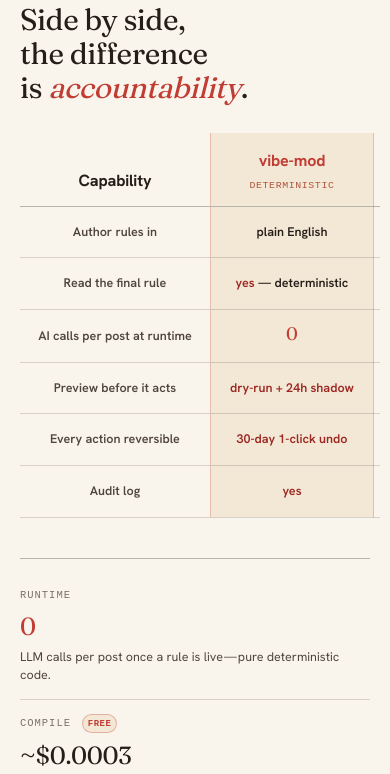
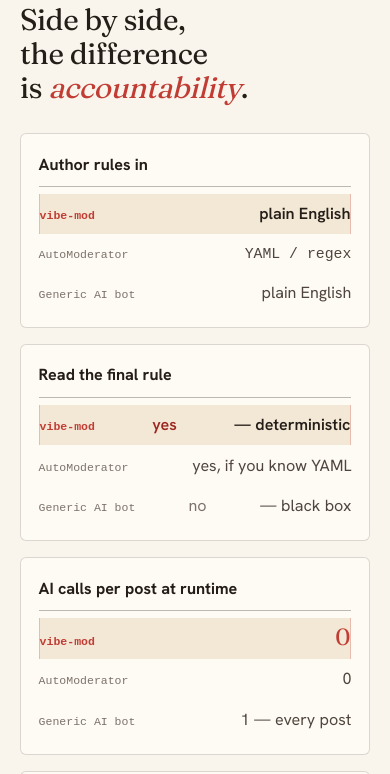
Before and after one commit to Two-Weeks-Team/vibe-mod, a plain HTML site: page index.html in a window 390 px wide. Shown: the part 8994-9768 px from the top of the page. Drawn offline with Linux system fonts and the light colour scheme; a web font is replaced by a local one.

Commit message:
06 table: reflow into stacked cards on mobile (no horizontal scroll)
Add data-label to every cell and, at <=760px (where the 680px table would
start scrolling), display:block the table into one card per capability —
title + three label/value rows. The vibe-mod row keeps its accent-tint
highlight so our column still stands out. No page overflow at 390px.

```diff
--- a/index.html
+++ b/index.html
@@ -996,6 +996,52 @@ table.cmp caption { text-align: left; }
 .cmp .yes { color: var(--accent-deep); }
 .cmp .no { color: var(--ink-faint); }
 .cmp .mono-cell { font-family: var(--mono); font-size: 0.92em; }
+/* mobile/tablet: reflow the table into stacked cards instead of scrolling */
+@media (max-width: 760px) {
+  .cmp-wrap { overflow: visible; margin-inline: 0; padding-inline: 0; }
+  table.cmp { display: block; min-width: 0; width: 100%; font-size: var(--step-0); }
+  .cmp colgroup, .cmp thead { display: none; }
+  .cmp tbody { display: block; }
+  .cmp tbody tr {
+    display: block;
+    background: var(--paper-raised);
+    border: 1px solid var(--rule);
+    border-radius: 6px;
+    padding: 0.4rem 1.1rem 0.85rem;
+    margin-bottom: 1rem;
+  }
+  .cmp tbody th {
+    display: block;
+    text-align: left;
+    font-family: var(--sans);
+    font-weight: 700;
+    font-size: var(--step-0);
+    color: var(--ink);
+    padding: 0.7rem 0 0.55rem;
+    margin-bottom: 0.4rem;
+    border-bottom: 1px solid var(--rule-strong);
+  }
+  .cmp tbody td {
+    display: flex;
+    justify-content: space-between;
+    align-items: baseline;
+    gap: 1.25rem;
+    text-align: right;
+    padding: 0.45rem 0;
+    border: 0;
+    background: none;
+  }
+  .cmp tbody td::before {
+    content: attr(data-label);
+    flex: none;
+    text-align: left;
+    font-family: var(--mono);
+    font-size: 0.72rem;
+    color: var(--ink-faint);
+  }
+  .cmp tbody td.us-col-cell { font-weight: 600; color: var(--ink); }
+  .cmp tbody td.us-col-cell::before { color: var(--accent); }
+}
 
 /* verifiable numbers — a spec ledger, not a metric grid.
    Each line: mono slug · serif value · run-in description. */
@@ -1584,39 +1630,39 @@ table.cmp caption { text-align: left; }
         <tbody>
           <tr>
             <th scope="row">Author rules in</th>
-            <td class="us-col-cell">plain English</td>
-            <td class="mono-cell">YAML / regex</td>
-            <td>plain English</td>
+            <td class="us-col-cell" data-label="vibe-mod">plain English</td>
+            <td class="mono-cell" data-label="AutoModerator">YAML / regex</td>
+            <td data-label="Generic AI bot">plain English</td>
           </tr>
           <tr>
             <th scope="row">Read the final rule</th>
-            <td class="us-col-cell"><span class="yes">yes</span> &mdash; deterministic</td>
-            <td>yes, if you know YAML</td>
-            <td><span class="no">no</span> &mdash; black box</td>
+            <td class="us-col-cell" data-label="vibe-mod"><span class="yes">yes</span> &mdash; deterministic</td>
+            <td data-label="AutoModerator">yes, if you know YAML</td>
+            <td data-label="Generic AI bot"><span class="no">no</span> &mdash; black box</td>
           </tr>
           <tr>
             <th scope="row">AI calls per post at runtime</th>
-            <td class="us-col-cell"><span class="big0">0</span></td>
-            <td>0</td>
-            <td>1 &mdash; every post</td>
+            <td class="us-col-cell" data-label="vibe-mod"><span class="big0">0</span></td>
+            <td data-label="AutoModerator">0</td>
+            <td data-label="Generic AI bot">1 &mdash; every post</td>
           </tr>
           <tr>
             <th scope="row">Preview before it acts</th>
-            <td class="us-col-cell"><span class="yes">dry-run + 24h shadow</span></td>
-            <td class="no">no</td>
-            <td class="no">rarely</td>
+            <td class="us-col-cell" data-label="vibe-mod"><span class="yes">dry-run + 24h shadow</span></td>
+            <td class="no" data-label="AutoModerator">no</td>
+            <td class="no" data-label="Generic AI bot">rarely</td>
           </tr>
           <tr>
             <th scope="row">Every action reversible</th>
-            <td class="us-col-cell"><span class="yes">30-day 1-click undo</span></td>
-            <td>manual</td>
-            <td>manual</td>
+            <td class="us-col-cell" data-label="vibe-mod"><span class="yes">30-day 1-click undo</span></td>
+            <td data-label="AutoModerator">manual</td>
+            <td data-label="Generic AI bot">manual</td>
           </tr>
           <tr>
             <th scope="row">Audit log</th>
-            <td class="us-col-cell"><span class="yes">yes</span></td>
-            <td>partial</td>
-            <td class="no">usually no</td>
+            <td class="us-col-cell" data-label="vibe-mod"><span class="yes">yes</span></td>
+            <td data-label="AutoModerator">partial</td>
+            <td class="no" data-label="Generic AI bot">usually no</td>
           </tr>
         </tbody>
       </table>
```
